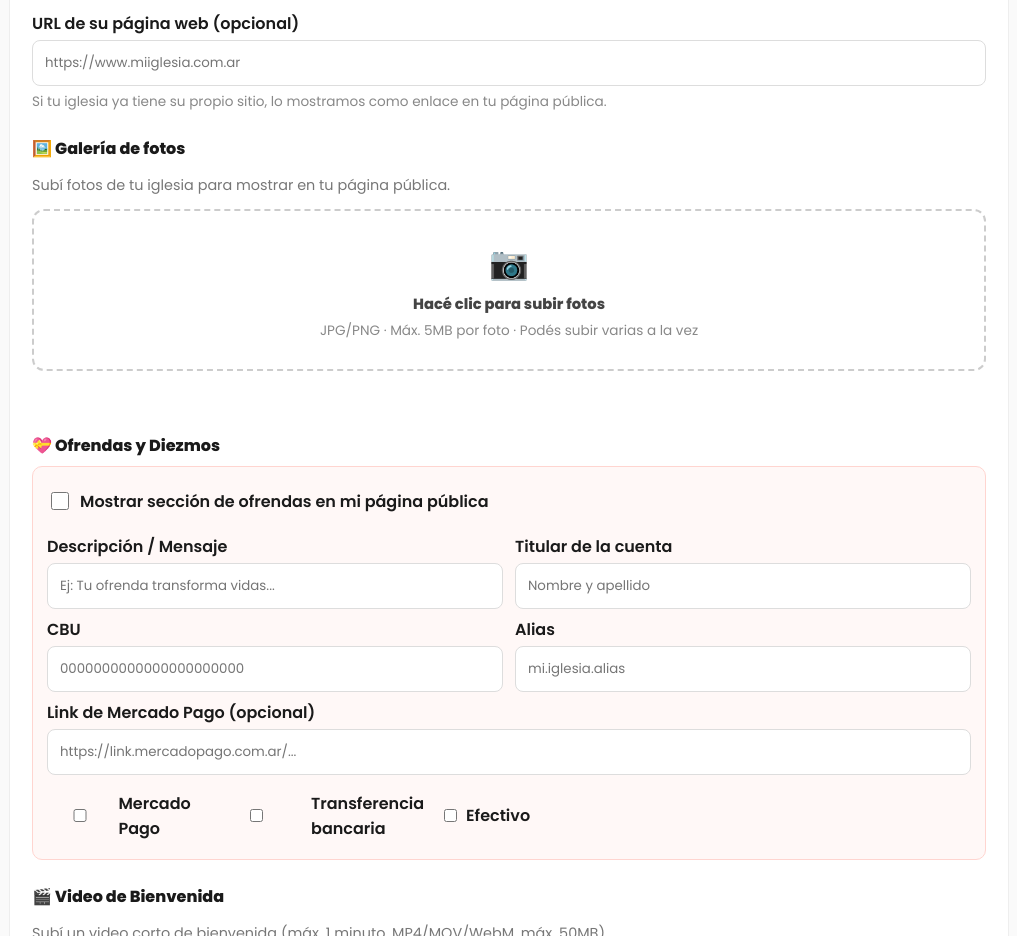
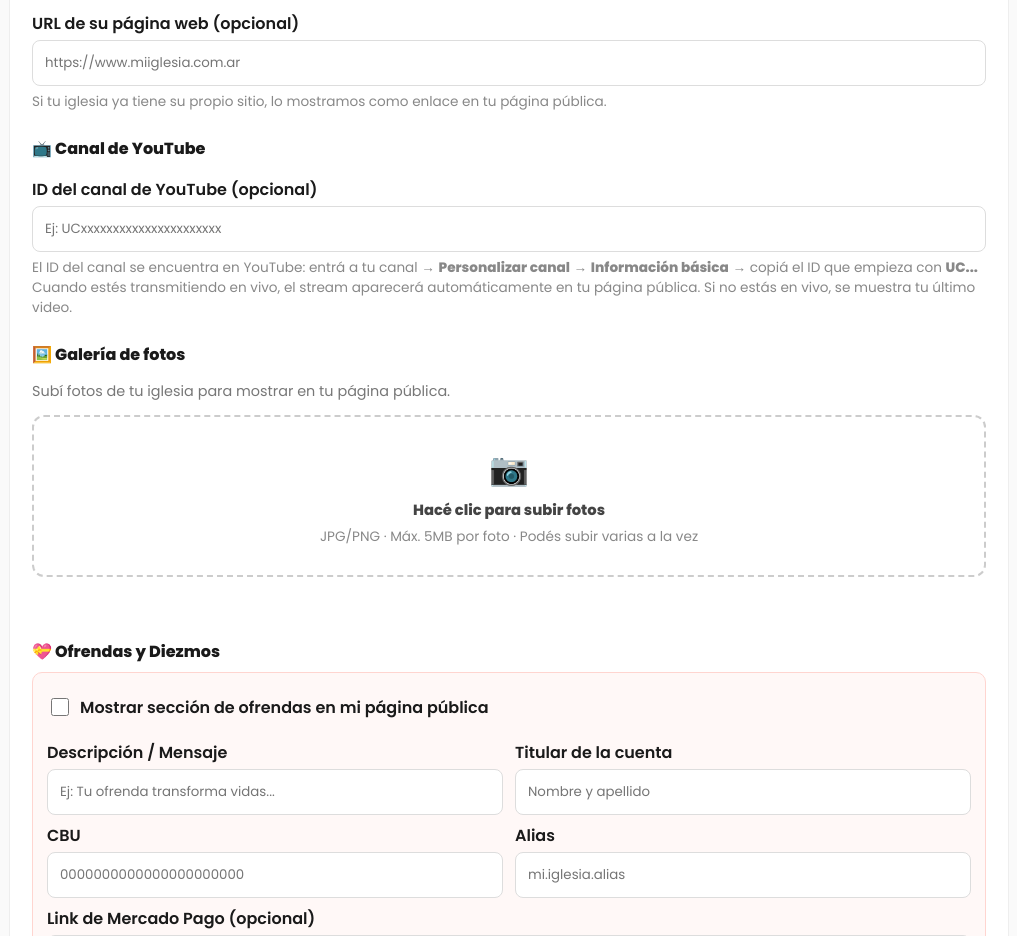
Before and after one commit to LucasBruz/mi-iglesia-plus, a plain HTML site: page dashboard.html in a window 1280 px wide. Shown: the part 1189-2125 px from the top of the page, without its empty margins (131-1148 px from the left). Drawn offline with Linux system fonts and the light colour scheme; no server answers.

Commit message:
Update dashboard.html

```diff
--- a/dashboard.html
+++ b/dashboard.html
@@ -318,6 +318,19 @@
         </div>
       </div>
 
+      <!-- CANAL YOUTUBE -->
+      <h3 style="margin:1.5rem 0 .5rem;font-size:1rem">📺 Canal de YouTube</h3>
+      <div class="row">
+        <div>
+          <label>ID del canal de YouTube (opcional)</label>
+          <input id="ig_youtubeChannelId" placeholder="Ej: UCxxxxxxxxxxxxxxxxxxxxxx">
+          <div class="hint">
+            El ID del canal se encuentra en YouTube: entrá a tu canal → <b>Personalizar canal</b> → <b>Información básica</b> → copiá el ID que empieza con <b>UC...</b><br>
+            Cuando estés transmitiendo en vivo, el stream aparecerá automáticamente en tu página pública. Si no estás en vivo, se muestra tu último video.
+          </div>
+        </div>
+      </div>
+
       <!-- GALERÍA -->
       <h3 style="margin:1.5rem 0 .5rem;font-size:1rem">🖼️ Galería de fotos</h3>
       <p class="small" style="margin-bottom:.8rem">Subí fotos de tu iglesia para mostrar en tu página pública.</p>
@@ -866,7 +879,8 @@
       if (iglesiaDoc.horarios)    $('ig_horarios').value    = iglesiaDoc.horarios;
       if (iglesiaDoc.direccion)   $('ig_direccion').value   = iglesiaDoc.direccion;
       if (iglesiaDoc.provincia)   $('ig_provincia').value   = iglesiaDoc.provincia;
-      if (iglesiaDoc.website)     $('ig_website').value     = iglesiaDoc.website;
+      if (iglesiaDoc.website)           $('ig_website').value           = iglesiaDoc.website;
+      if (iglesiaDoc.youtubeChannelId)  $('ig_youtubeChannelId').value  = iglesiaDoc.youtubeChannelId;
 
       if (iglesiaDoc.videoUrl) {
         $('videoPreview').src = iglesiaDoc.videoUrl;
@@ -936,7 +950,8 @@
           horarios:    ($('ig_horarios').value||'').trim(),
           provincia:   ($('ig_provincia').value||'').trim(),
           direccion:   ($('ig_direccion').value||'').trim(),
-          website:     ($('ig_website').value||'').trim(),
+          website:           ($('ig_website').value||'').trim(),
+          youtubeChannelId:  ($('ig_youtubeChannelId').value||'').trim(),
           tags:        tagsSeleccionados,
           ofrendas: {
             activo:        $('of_activo').checked,
```
